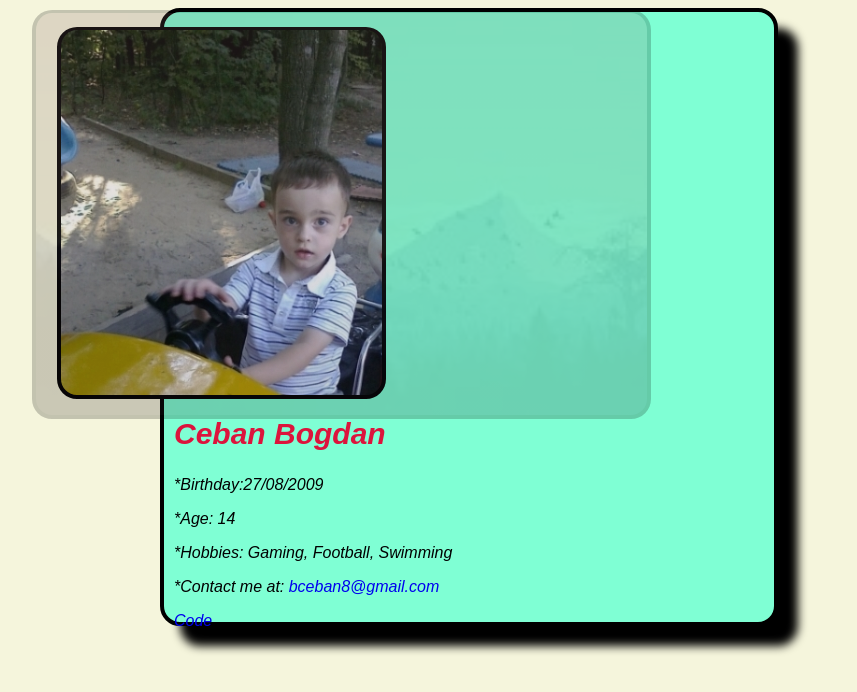
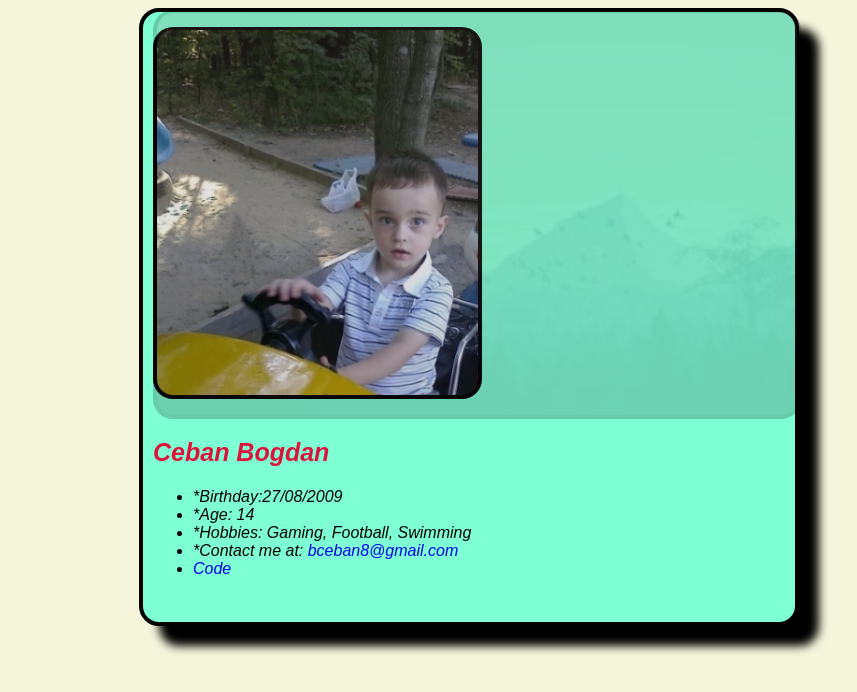
Before and after one commit to userpro-1/portofolio, a plain HTML site: page index.html in a window 1280 px wide. Shown: the whole page, without its empty margins (171-1028 px from the left). Drawn offline with Linux system fonts and the light colour scheme.

Commit message:
Am schmbat numele pentru clasese elementelor
Am folosit tagurile: (ul) / (li) pentru liste
Am rescris stilurile pentru aranjarea in pagina a elementelor folosinf flexbox

```diff
--- a/index.css
+++ b/index.css
@@ -1,6 +1,7 @@
-.a {
-  width: 590px;
+.dreptunghi {
+  width: 50%;
   height: 590px;
+  display: flex;
   background-color: aquamarine;
   box-shadow: 20px 20px 10px;
   border: 4px solid black;
@@ -16,44 +17,42 @@
   background-repeat: no-repeat;
   position: absolute;
   top: 27px;
-  right: 723px;
+  align-self:auto;
   border-radius: 20px;
   border: 4px solid black;
   opacity: 1.5;
   border-top: 3px solid black;
 }
 
-.oo {
-  width: 611px;
+.background-image {
+  width: 50%;
   height: 402px;
   background: linear-gradient(rgba(0, 0, 0, 0.5), rgba(0, 0, 0, 0.5)),
     url("./images.jpg");
   background-repeat: no-repeat;
   position: absolute;
+  justify-content: flex-start;
   border: 4px solid black;
   border-radius: 20px;
   top: 10px;
-  right: 458px;
+  align-self: center;
   border-radius: 20px;
   opacity: 0.2;
   border-top: 3px solid black;
+
 }
 
 .text {
-  text-align: left;
+  align-content:flex end;
   font-family: Arial, sans-serif;
   margin-top: 395px;
 }
 
-h2 {
+h2{ /*Numele*/
   color: crimson;
-  font-size: 30px;
-}
-
-.pp {
-  right: 400px;
+  font-size: 25px;
 }
 
 table tr:nth-child(2) {
-  background-color: aqua;
-}
+    background-color: aqua;
+  }
--- a/index.html
+++ b/index.html
@@ -5,30 +5,32 @@
   </head>
 
   <body bgcolor="beige">
-    <div class="a">
+    <div class="dreptunghi">
       <div class="foto-profil"></div>
-      <div class="oo"></div>
+      <div class="background-image"></div>
       <div class="text">
-        <div class="op"></div>
-        <div class="pp"></div>
         <h2>
           <b>
             <i> Ceban Bogdan </i>
           </b>
         </h2>
+<ul>
+        <li><i>*Birthday:27/08/2009</i></li>
+        <li><i>*Age: 14</i></li>
+        <li><i>*Hobbies: Gaming, Football, Swimming</i></li>
 
-        <p><i>*Birthday:27/08/2009</i></p>
-        <p><i>*Age: 14</i></p>
-        <p><i>*Hobbies: Gaming, Football, Swimming</i></p>
-        <p>
+
+
+
+        <li>
           <i
             >*Contact me at:
             <a href="mailto:bceban8@gmail.com" style="text-decoration: none">
               bceban8@gmail.com
             </a>
           </i>
-        </p>
-        <p>
+        </li>
+        <li>
           <i>
             <a
               href="file:///C:/Users/vivobook/Downloads/1111.js"
@@ -37,7 +39,8 @@
               Code
             </a>
           </i>
-        </p>
+        </li>
+        </ul>
       </div>
     </div>
   </body>
```
Also changed, not shown: 1 other file.
